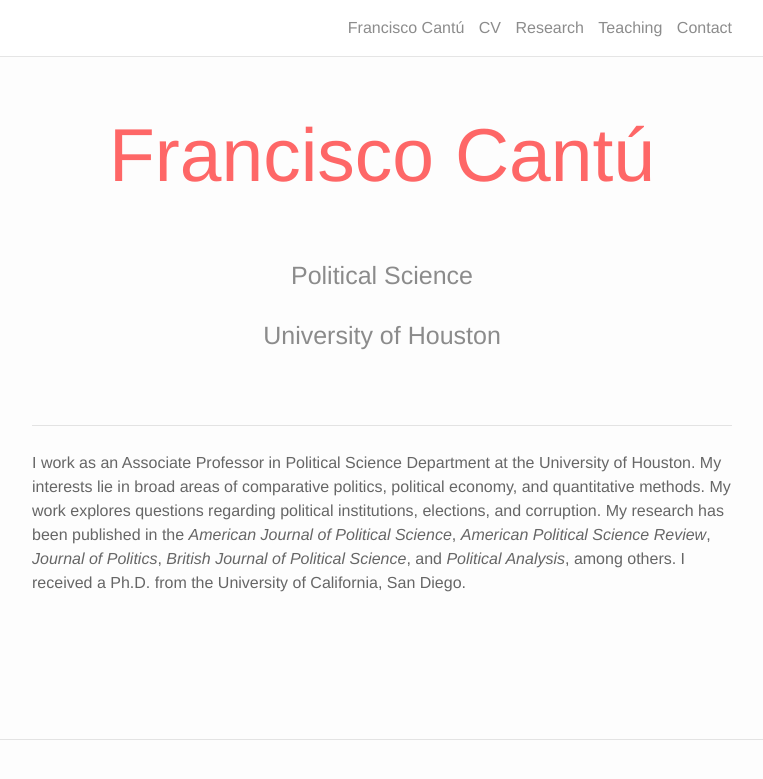
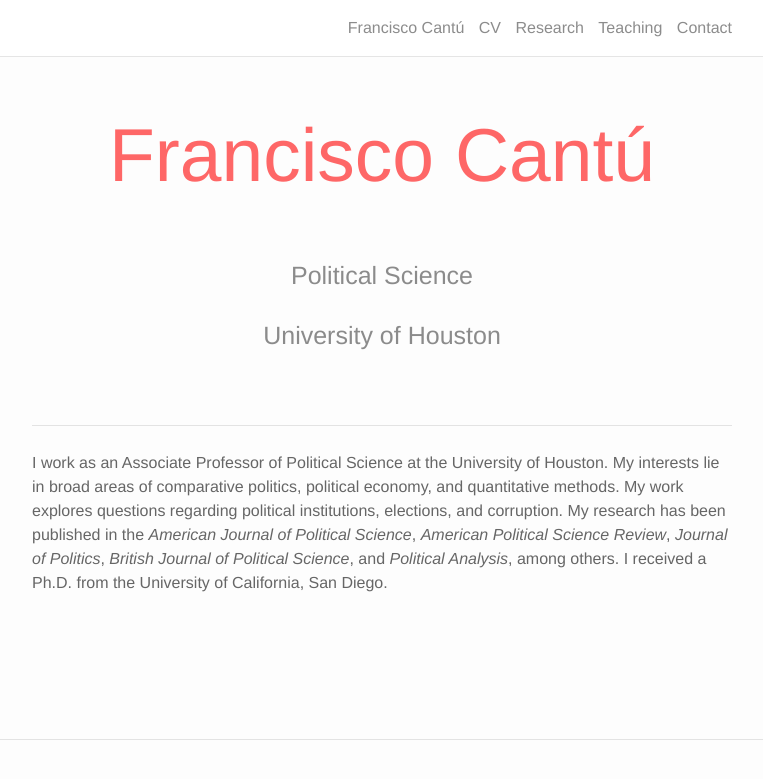
Before and after one commit to franciscocantu/franciscocantu.github.io, a Jekyll site: the page built from index.html, in a window 1280 px wide. Shown: the top 779 px of the page, without its empty margins (258-1021 px from the left). Built offline with Jekyll 4.4.1, drawn with Linux system fonts in a browser that asks for light colours; nearby versions of some CDN libraries.

Commit message:
Update index.html

```diff
--- a/index.html
+++ b/index.html
@@ -14,7 +14,7 @@
  </div>
  <hr>
  <br>
-<p>I work as an Associate Professor in Political Science Department at the University of Houston.
+<p>I work as an Associate Professor of Political Science at the University of Houston.
 	My interests lie in broad areas of comparative politics, political economy, and quantitative methods.
 	My work explores questions regarding political institutions, elections, and corruption.
 	My research has been published in the <i>American Journal of Political Science</i>, <i>American Political Science Review</i>, <i>Journal of Politics</i>,
```
